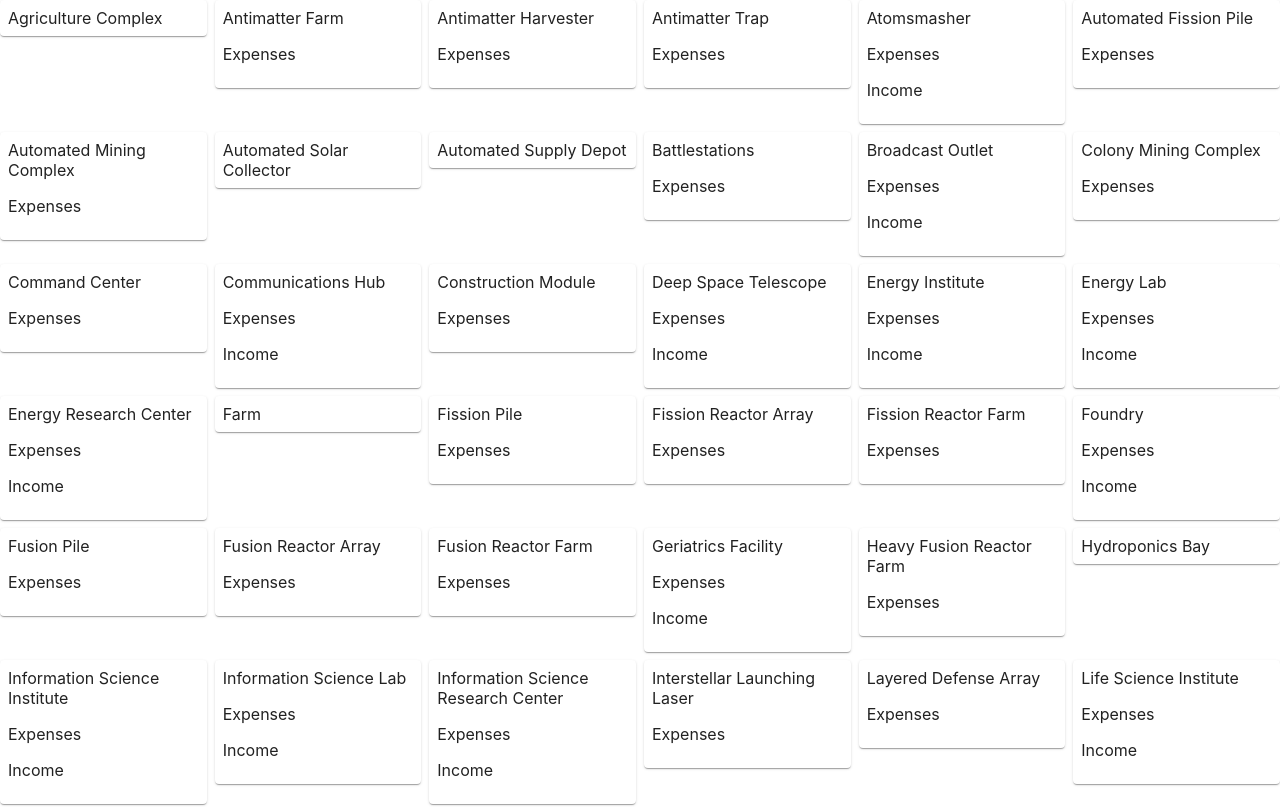
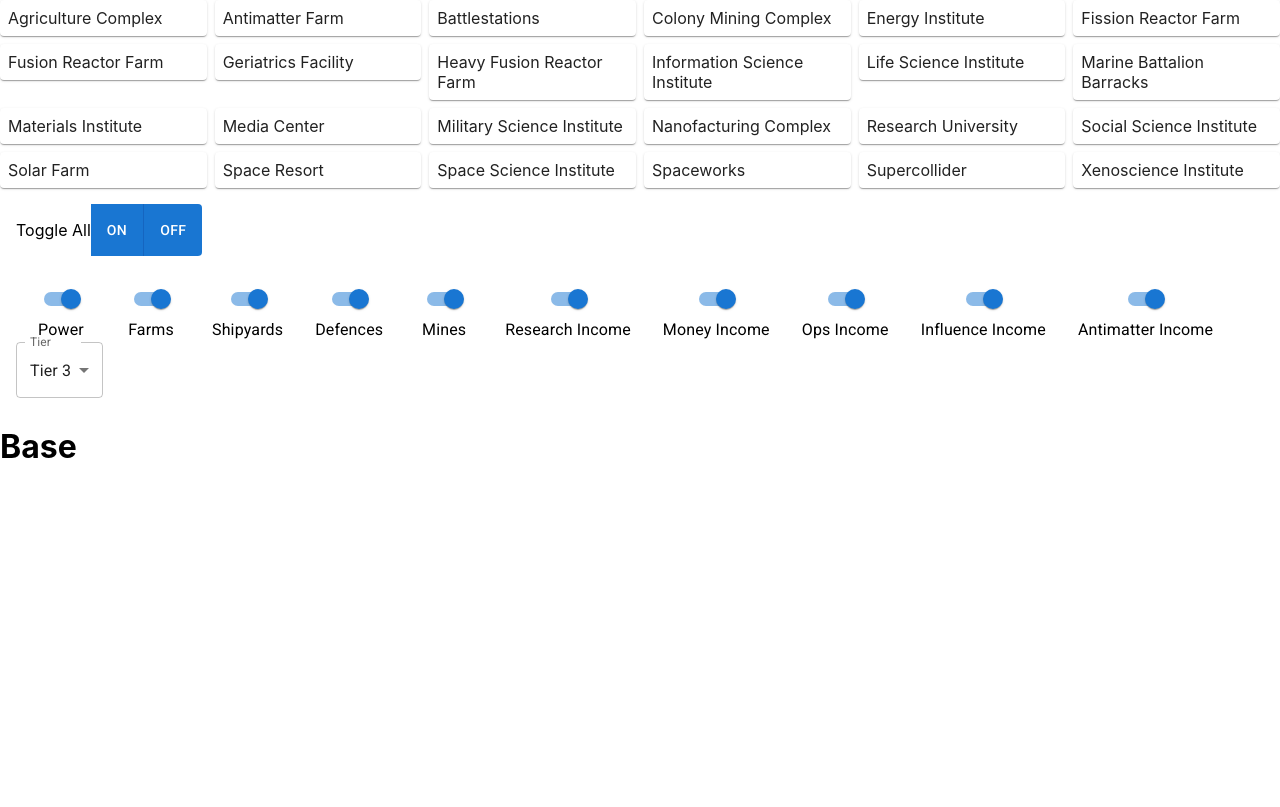
Before and after one commit to Fapiko/terrainvicta-stationplanner, a React (Create React App) app: page / in a window 1280 px wide. Shown: the top 807 px of the page. Built offline with nearby package versions, Linux system fonts and the light colour scheme.

Commit message:
Add filters for modules

```diff
--- a/src/App.js
+++ b/src/App.js
@@ -4,11 +4,15 @@ import '@fontsource/roboto/300.css';
 import '@fontsource/roboto/400.css';
 import '@fontsource/roboto/500.css';
 import '@fontsource/roboto/700.css';
+import Base from './components/Base/Base';
 
 function App() {
-  return (
-    <Habs />
-  );
+    return (
+        <>
+            <Habs/>
+            <Base/>
+        </>
+    );
 }
 
 export default App;
--- /dev/null
+++ b/src/components/Base/Base.js
@@ -0,0 +1,14 @@
+import {useState} from 'react';
+import {Box} from '@mui/material';
+
+const Base = (props) => {
+    const [modules, setModules] = useState([]);
+
+    return (
+        <Box>
+            <h1>Base</h1>
+        </Box>
+    );
+}
+
+export default Base;
--- a/src/components/Habs/Hab/Hab.js
+++ b/src/components/Habs/Hab/Hab.js
@@ -1,21 +1,36 @@
 import {Card, Grid, Typography} from '@mui/material';
 import Upkeep from './Upkeep';
 import Income from './Income';
+import {useState} from 'react';
 
 const Hab = (props) => {
-    const hab = props.hab;
+    const [details, showDetails] = useState(false);
+
+    const detailsClickHandler = () => {
+        showDetails(!details);
+    }
+
+    const hab       = props.hab;
+    let detailItems = <></>;
+
+    if (details) {
+        detailItems = (<>
+            <p>Power: {hab.power}</p>
+            <Upkeep supportMaterialsMonthly={hab.supportMaterials_month}/>
+            <Income hab={hab}/>
+        </>);
+    }
 
     return (
-        <Grid item xs={2} style={{ minWidth: '150px' }}>
-            <Card sx={{ p: 1 }}>
-                <Typography variant="p" component="div">
+        <Grid item xs={2} style={{minWidth: '150px'}} draggable>
+            <Card sx={{p: 1}}>
+                <Typography variant="p" component="div" onClick={detailsClickHandler}>
                     {hab.friendlyName}
                 </Typography>
-                <Upkeep supportMaterialsMonthly={hab.supportMaterials_month} />
-                <Income hab={hab} />
+                {detailItems}
             </Card>
         </Grid>
-    );
+    )
 }
 
 export default Hab;
--- a/src/components/Habs/Hab/Income.js
+++ b/src/components/Habs/Hab/Income.js
@@ -1,7 +1,7 @@
 import {useState} from 'react';
 
 const Income = (props) => {
-    const [expanded, setExpanded] = useState(false);
+    const [expanded, setExpanded] = useState(true);
 
     const incomeClickHandler = () => {
         setExpanded(!expanded);
--- a/src/components/Habs/Hab/Upkeep.js
+++ b/src/components/Habs/Hab/Upkeep.js
@@ -1,40 +1,40 @@
 import {useState} from 'react';
 
 const Upkeep = (props) => {
-    const [expanded, setExpanded] = useState(false);
+    const [expanded, setExpanded] = useState(true);
 
-    const expensesClickHandler = () => {
+    const upkeepClickHandler = () => {
         setExpanded(!expanded);
     }
 
     function getUpkeep(supportMaterialsMonthly) {
         let output = [];
         if (supportMaterialsMonthly.money > 0) {
-            output.push("Money: " + supportMaterialsMonthly.money);
+            output.push('Money: ' + supportMaterialsMonthly.money);
         }
 
         if (supportMaterialsMonthly.boost > 0) {
-            output.push("Boost: " + supportMaterialsMonthly.boost);
+            output.push('Boost: ' + supportMaterialsMonthly.boost);
         }
 
         if (supportMaterialsMonthly.water > 0) {
-            output.push("Water: " + supportMaterialsMonthly.water);
+            output.push('Water: ' + supportMaterialsMonthly.water);
         }
 
         if (supportMaterialsMonthly.volatiles > 0) {
-            output.push("Volatiles: " + supportMaterialsMonthly.volatiles);
+            output.push('Volatiles: ' + supportMaterialsMonthly.volatiles);
         }
 
         if (supportMaterialsMonthly.metals > 0) {
-            output.push("Metals: " + supportMaterialsMonthly.metals);
+            output.push('Metals: ' + supportMaterialsMonthly.metals);
         }
 
         if (supportMaterialsMonthly.nobleMetals > 0) {
-            output.push("Noble Metals: " + supportMaterialsMonthly.nobleMetals);
+            output.push('Noble Metals: ' + supportMaterialsMonthly.nobleMetals);
         }
 
         if (supportMaterialsMonthly.fissiles > 0) {
-            output.push("Fissiles: " + supportMaterialsMonthly.fissiles);
+            output.push('Fissiles: ' + supportMaterialsMonthly.fissiles);
         }
 
         return output.map(item => <li>{item}</li>);
@@ -48,11 +48,11 @@ const Upkeep = (props) => {
         }
 
         if (!expanded) {
-            return <div onClick={expensesClickHandler}><p>Expenses</p></div>
+            return <div onClick={upkeepClickHandler}><p>Upkeep</p></div>
         }
 
         return (
-            <div onClick={expensesClickHandler}>
+            <div onClick={upkeepClickHandler}>
                 <p>Upkeep</p>
                 {upkeepList.length > 0 && <ul>
                     {upkeepList}
@@ -63,7 +63,7 @@ const Upkeep = (props) => {
 
     return <>
         {upkeep}
-        </>;
+    </>;
 }
 
 export default Upkeep;
--- a/src/components/Habs/Habs.js
+++ b/src/components/Habs/Habs.js
@@ -1,27 +1,258 @@
-import {Box, Grid} from '@mui/material';
+import {
+    Box,
+    Button,
+    ButtonGroup,
+    FormControl,
+    FormControlLabel,
+    Grid,
+    InputLabel,
+    MenuItem,
+    Select,
+    Switch,
+} from '@mui/material';
 import Hab from './Hab/Hab';
 import modulesJson from '../../data/TIHabModuleTemplate.json';
+import {useState} from 'react';
 
-function createModule(hab) {
-    return <Hab key={hab.dataName} hab={hab} />;
+function createHab(hab) {
+    return <Hab key={hab.dataName} hab={hab}/>;
 }
 
-const buildableModules = modulesJson.filter(module => !module.alienModule && !module.destroyed && !module.coreModule);
+const buildableHabs = modulesJson.filter(module => !module.alienModule &&
+    !module.destroyed &&
+    !module.coreModule);
 
-buildableModules.sort((a, b) => a.friendlyName.localeCompare(b.friendlyName));
-
-const modulesList = buildableModules.map(hab => {
-    return createModule(hab);
-});
+buildableHabs.sort((a, b) => a.friendlyName.localeCompare(b.friendlyName));
 
 const Habs = (props) => {
-    console.log(modulesList);
+    const [powerFilter, setPowerFilter]                       = useState(true);
+    const [farmsFilter, setFarmsFilter]                       = useState(true);
+    const [tierFilter, setTierFilter]                         = useState(3);
+    const [shipyardsFilter, setShipyardsFilter]               = useState(true);
+    const [defencesFilter, setDefencesFilter]                 = useState(true);
+    const [minesFilter, setMinesFilter]                       = useState(true);
+    const [researchFilter, setResearchFilter]                 = useState(true);
+    const [moneyIncomeFilter, setMoneyIncomeFilter]           = useState(true);
+    const [opsIncomeFilter, setOpsIncomeFilter]               = useState(true);
+    const [influenceIncomeFilter, setInfluenceIncomeFilter]   = useState(true);
+    const [antimatterIncomeFilter, setAntimatterIncomeFilter] = useState(true);
+
+    const powerFilterClickedHandler = (e) => {
+        setPowerFilter(e.target.checked);
+    }
+
+    const farmsFilterClickedHandler = (e) => {
+        setFarmsFilter(e.target.checked);
+    }
+
+    const tierFilterChangedHandler = (e) => {
+        setTierFilter(e.target.value);
+    }
+
+    const shipyardsFilterClickedHandler = (e) => {
+        setShipyardsFilter(e.target.checked);
+    }
+
+    const minesFilterClickedHandler = (e) => {
+        setMinesFilter(e.target.checked);
+    }
+
+    const defencesFilterClickedHandler = (e) => {
+        setDefencesFilter(e.target.checked);
+    }
+
+    const researchFilterClickedHandler = (e) => {
+        setResearchFilter(e.target.checked);
+    }
+
+    const moneyIncomeFilterClickedHandler = (e) => {
+        setMoneyIncomeFilter(e.target.checked);
+    }
+
+    const opsIncomeFilterClickedHandler = (e) => {
+        setOpsIncomeFilter(e.target.checked);
+    }
+
+    const antimatterIncomeFilterClickedHandler = (e) => {
+        setAntimatterIncomeFilter(e.target.checked);
+    }
+
+    const influenceIncomeFilterClickedHandler = (e) => {
+        setInfluenceIncomeFilter(e.target.checked);
+    }
+
+    const filters = {
+        power:      powerFilter,
+        farms:      farmsFilter,
+        tier:       tierFilter,
+        shipyards:  shipyardsFilter,
+        defences:   defencesFilter,
+        mines:      minesFilter,
+        research:   researchFilter,
+        money:      moneyIncomeFilter,
+        ops:        opsIncomeFilter,
+        influence:  influenceIncomeFilter,
+        antimatter: antimatterIncomeFilter,
+    }
+
+    const toggleAllFiltersClickedHandler = (e) => {
+        const value = e.target.value === 'true';
+
+        console.log(value);
+
+        setPowerFilter(value);
+        setFarmsFilter(value);
+        setShipyardsFilter(value);
+        setDefencesFilter(value);
+        setMinesFilter(value);
+        setResearchFilter(value);
+        setMoneyIncomeFilter(value);
+        setOpsIncomeFilter(value);
+        setInfluenceIncomeFilter(value);
+        setAntimatterIncomeFilter(value);
+    }
+
+    const filterModules = (habs, filters) => {
+        return habs.filter(hab => {
+                let habTypeFound = false;
+                if (filters.power && hab.power > 0) {
+                    habTypeFound = true;
+                }
+
+                if (filters.farms && hab.specialRules.includes('Farm')) {
+                    habTypeFound = true;
+                }
+
+                if (filters.shipyards && hab.allowsShipConstruction) {
+                    habTypeFound = true;
+                }
+
+                if (filters.defences &&
+                    (hab.spaceCombatValue > 0 || hab.specialRules.includes('DropTroops'))) {
+                    habTypeFound = true;
+                }
+
+                if (filters.mines && hab.mine) {
+                    habTypeFound = true;
+                }
+
+                if (filters.research && hab.incomeResearch_month > 0) {
+                    habTypeFound = true;
+                }
+
+                if (filters.money && hab.incomeMoney_month > 0) {
+                    habTypeFound = true;
+                }
+
+                if (filters.ops && hab.incomeOps_month > 0) {
+                    habTypeFound = true;
+                }
+
+                if (filters.influence && hab.incomeInfluence_month > 0) {
+                    habTypeFound = true;
+                }
+
+                if (filters.antimatter &&
+                    (hab.incomeAntimatter_month >
+                        0 ||
+                        hab.specialRules.includes('HarvestAntimatter'))) {
+                    habTypeFound = true;
+                }
+
+                if (!habTypeFound) {
+                    return false;
+                }
+
+                let tierFound = false;
+                if (filters.tier === 0 || filters.tier === hab.tier) {
+                    tierFound = true;
+                }
+
+                if (!tierFound) {
+                    return false;
+                }
+
+                return true;
+            },
+        )
+    }
+
+    const filteredHabs = filterModules(buildableHabs, filters);
+    const habsList     = filteredHabs.map(hab => {
+        return createHab(hab);
+    });
 
     return (
         <Box>
             <Grid container spacing={1}>
-                {modulesList}
+                {habsList}
             </Grid>
+            <Box sx={{m: 1, p: 1}}>
+                <ButtonGroup
+                    disableElevation
+                    variant="contained">
+                    <p>Toggle All</p>
+                    <Button value={true} onClick={toggleAllFiltersClickedHandler}>On</Button>
+                    <Button value={false} onClick={toggleAllFiltersClickedHandler}>Off</Button>
+                </ButtonGroup>
+            </Box>
+            <Box sx={{m: 1, p: 1}}>
+                <FormControlLabel control={<Switch checked={filters.power}/>}
+                                  label={'Power'}
+                                  onChange={powerFilterClickedHandler}
+                                  labelPlacement="bottom"/>
+                <FormControlLabel control={<Switch checked={filters.farms}/>}
+                                  label={'Farms'}
+                                  onChange={farmsFilterClickedHandler}
+                                  labelPlacement="bottom"/>
+                <FormControlLabel control={<Switch checked={filters.shipyards}/>}
+                                  label={'Shipyards'}
+                                  onChange={shipyardsFilterClickedHandler}
+                                  labelPlacement="bottom"/>
+                <FormControlLabel control={<Switch checked={filters.defences}/>}
+                                  label={'Defences'}
+                                  onChange={defencesFilterClickedHandler}
+                                  labelPlacement="bottom"/>
+                <FormControlLabel control={<Switch checked={filters.mines}/>}
+                                  label={'Mines'}
+                                  onChange={minesFilterClickedHandler}
+                                  labelPlacement="bottom"/>
+                <FormControlLabel control={<Switch checked={filters.research}/>}
+                                  label={'Research Income'}
+                                  onChange={researchFilterClickedHandler}
+                                  labelPlacement="bottom"/>
+                <FormControlLabel control={<Switch checked={filters.money}/>}
+                                  label={'Money Income'}
+                                  onChange={moneyIncomeFilterClickedHandler}
+                                  labelPlacement="bottom"/>
+                <FormControlLabel control={<Switch checked={filters.ops}/>}
+                                  label={'Ops Income'}
+                                  onChange={opsIncomeFilterClickedHandler}
+                                  labelPlacement="bottom"/>
+                <FormControlLabel control={<Switch checked={filters.influence}/>}
+                                  label={'Influence Income'}
+                                  onChange={influenceIncomeFilterClickedHandler}
+                                  labelPlacement="bottom"/>
+                <FormControlLabel control={<Switch checked={filters.antimatter}/>}
+                                  label={'Antimatter Income'}
+                                  onChange={antimatterIncomeFilterClickedHandler}
+                                  labelPlacement="bottom"/>
+
+                <FormControl>
+                    <InputLabel id="tier-filter-label">Tier</InputLabel>
+                    <Select
+                        id="tier-select"
+                        labelId="tier-filter-label"
+                        value={filters.tier}
+                        label={'Hab Tier'}
+                        onChange={tierFilterChangedHandler}>
+                        <MenuItem value={0}>All Tiers</MenuItem>
+                        <MenuItem value={1}>Tier 1</MenuItem>
+                        <MenuItem value={2}>Tier 2</MenuItem>
+                        <MenuItem value={3}>Tier 3</MenuItem>
+                    </Select>
+                </FormControl>
+            </Box>
         </Box>
     );
 }
```
